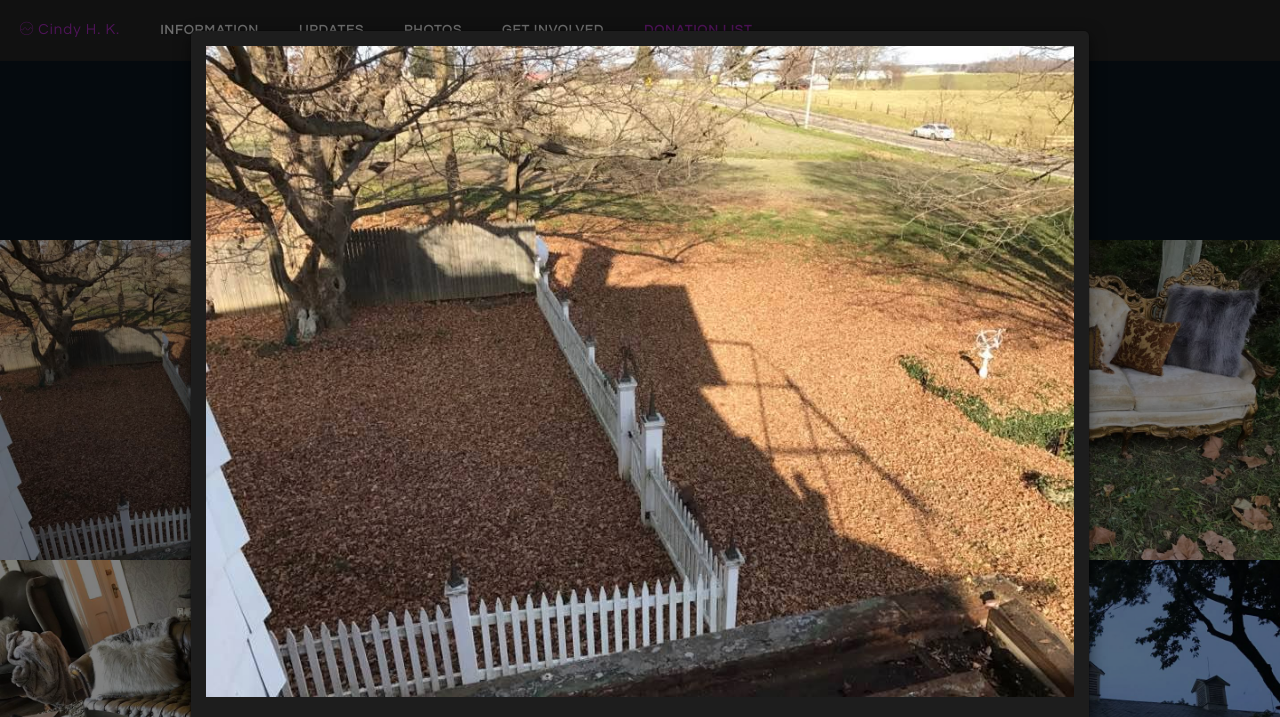
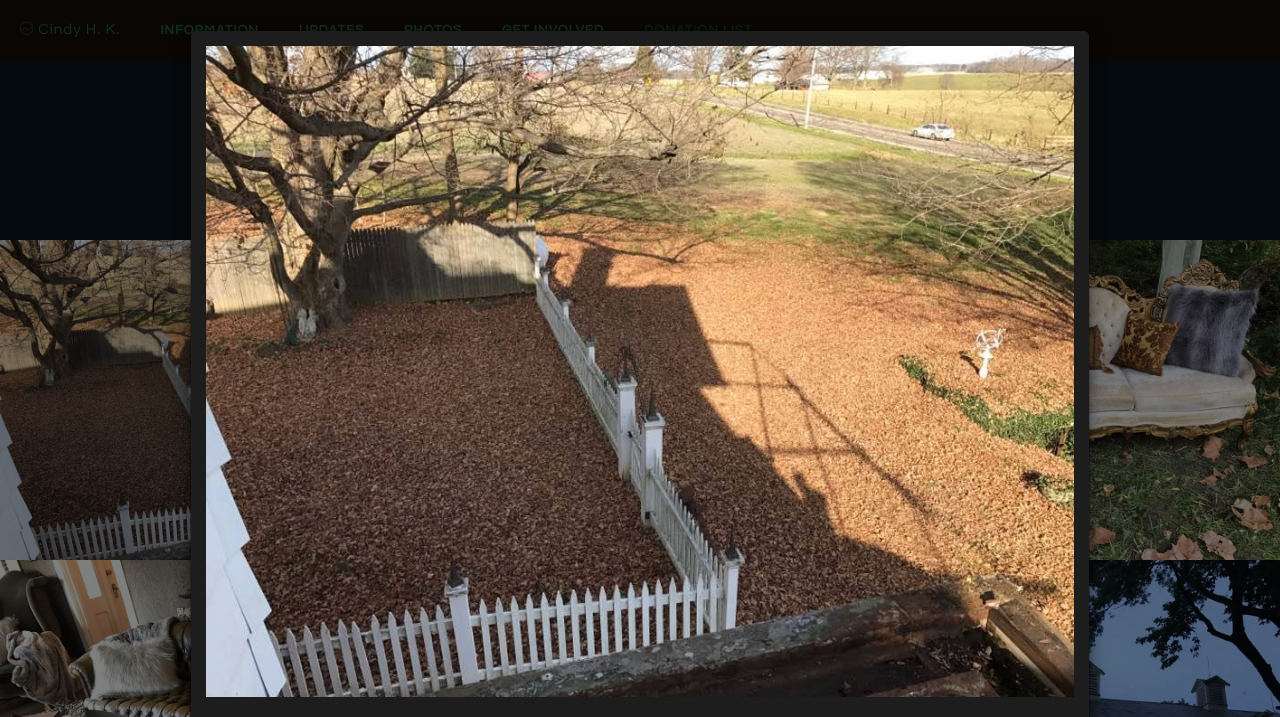
Before and after one commit to SThouvenin/Vintage, a plain HTML site: page index.html in a window 1280 px wide. Both pictures are taken after a click on the link 213 px from the left and 5657 px from the top of the page. Shown: the part 5257-5974 px from the top of the page. Drawn offline with Linux system fonts and the light colour scheme; files whose address does not match are found by name.

Commit message:
Changes in colors of nav

```diff
--- a/css/styles.css
+++ b/css/styles.css
@@ -36,7 +36,7 @@ hr.light {
 }
 
 a {
-    color: #9c27b0;
+    color: #eae6f6;
     -webkit-transition: all .35s;
     -moz-transition: all .35s;
     transition: all .35s;
@@ -90,7 +90,7 @@ p {
 }
 
 .text-primary {
-    color: #9c27b0;
+    color: #f0e1d3;
 }
 
 .modal-content {
@@ -124,7 +124,7 @@ footer {
 
 .navbar-header > .navbar-brand {
     font-family: 'Questrial','Helvetica Neue',Arial,sans-serif;
-    color: #9c27b0;
+    color: #143a26;
     padding: 15px;
     -webkit-transition: padding .2s ease-in;
     -moz-transition: padding .2s ease-in;
@@ -133,7 +133,7 @@ footer {
 
 .navbar-header > .navbar-brand:hover,
 .navbar-header > .navbar-brand:focus {
-    color: #8b27b0;
+    color: #143a26;
 }
 
 .navbar-default .navbar-toggle:focus, .navbar-default .navbar-toggle:hover {
@@ -153,12 +153,12 @@ footer {
 
 .navbar-default .nav > li>a:hover,
 .navbar-default .nav>li>a:focus:hover {
-    color: #9c27b0;
+    color: #143a26;
 }
 
 .navbar-default .nav > li.active>a,
 .navbar-default .nav>li.active>a:focus {
-    color: #9c27b0 !important;
+    color: #143a26 !important;
     background-color: transparent;
 }
 
@@ -183,7 +183,7 @@ footer {
 
     .navbar-default .navbar-header .navbar-brand:hover,
     .navbar-default .navbar-header .navbar-brand:focus {
-        color: #f4f4f4;
+        color: #143a26;
     }
 
     .navbar-default .nav > li>a,
@@ -196,17 +196,17 @@ footer {
 
     .navbar-default .nav > li>a:hover,
     .navbar-default .nav>li>a:focus:hover {
-        color: #fefefe;
+        color: #21603f;
     }
 
     .navbar-default.affix {
         border-color: rgba(34,34,34,.05);
-        background-color: #222;
+        background-color: #140d07;
     }
 
     .navbar-default.affix .navbar-header .navbar-brand {
         font-size: 15px;
-        color: #9c27b0;
+        color: #21603f;
         padding: 20px;
         letter-spacing: 1px;
     }
@@ -218,13 +218,13 @@ footer {
 
     .navbar-default.affix .nav > li>a,
     .navbar-default.affix .nav>li>a:focus {
-        color: #ddd;
+        color: #21603f;
         text-shadow: 1px 1px 1px rgba(30,30,30,0.7);
     }
 
     .navbar-default.affix .nav > li>a:hover,
     .navbar-default.affix .nav>li>a:focus:hover {
-        color: #9c27b0;
+        color: #643599;
     }
 }
 
```
